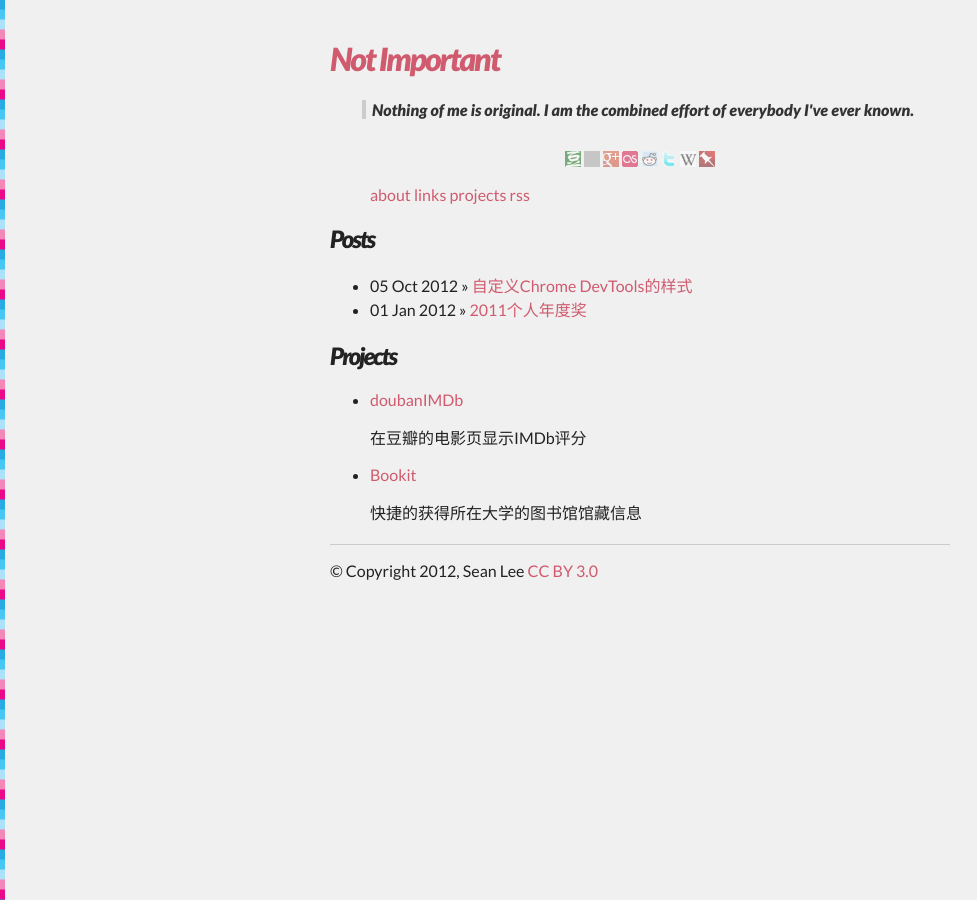
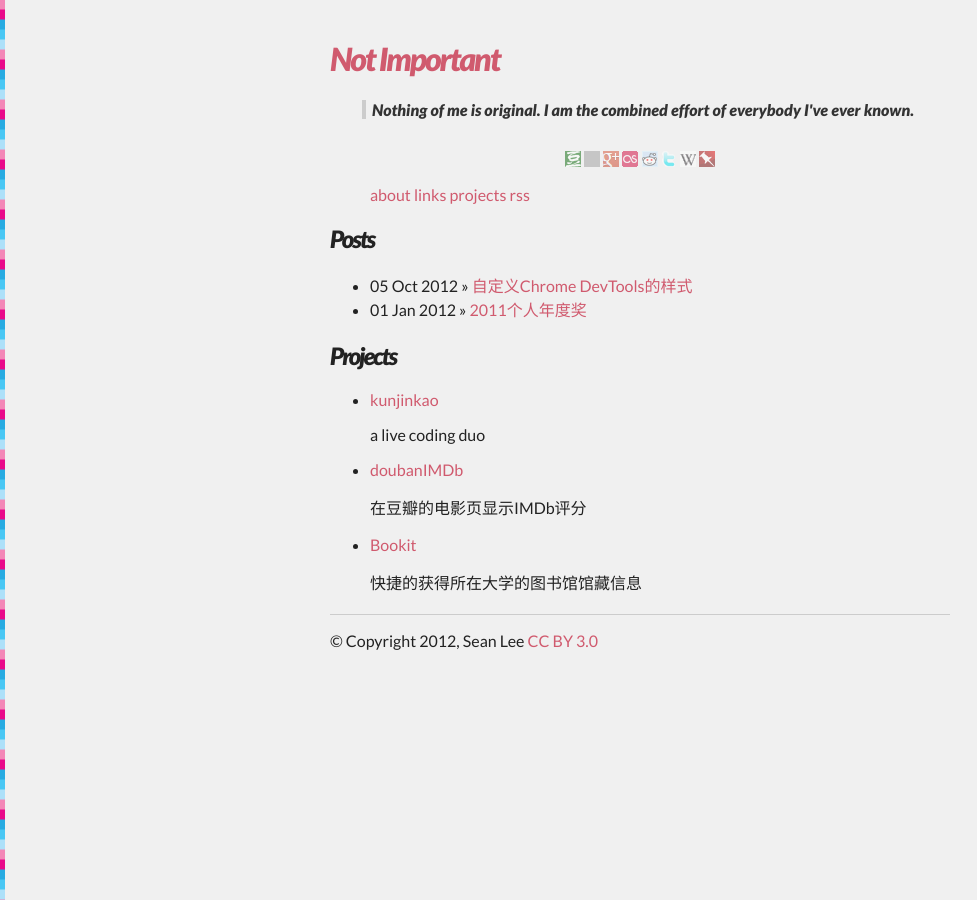
Before and after one commit to lisongx/notimportant.org, a Jekyll site: the page built from index.html, in a window 1280 px wide. Shown: the whole page, without its empty margins (0-977 px from the left). Built offline with Jekyll 4.4.1, drawn with Linux system fonts in a browser that asks for light colours; nearby versions of some CDN libraries; grey boxes are pictures that could not be loaded.

Commit message:
add kunjinkao to projects

```diff
--- a/index.html
+++ b/index.html
@@ -14,6 +14,10 @@ layout: default
 <section id="projects">
     <h1>Projects</h1>
     <ul>
+        <li>
+            <a href="http://site.douban.com/kunjinkao">kunjinkao</a>
+            <p>a live coding duo</p>
+        </li>
       <li>
           <a href="http://userscripts.org/scripts/show/103552">doubanIMDb</a>
           <p>在豆瓣的电影页显示IMDb评分</p>
```
